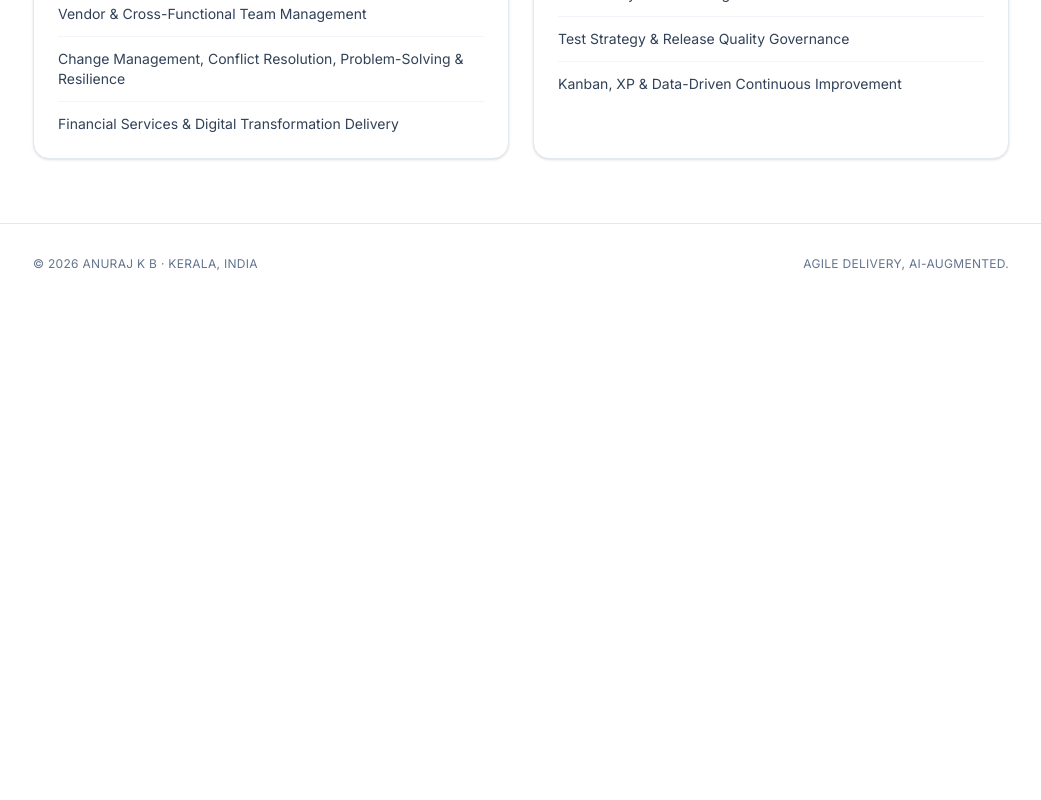
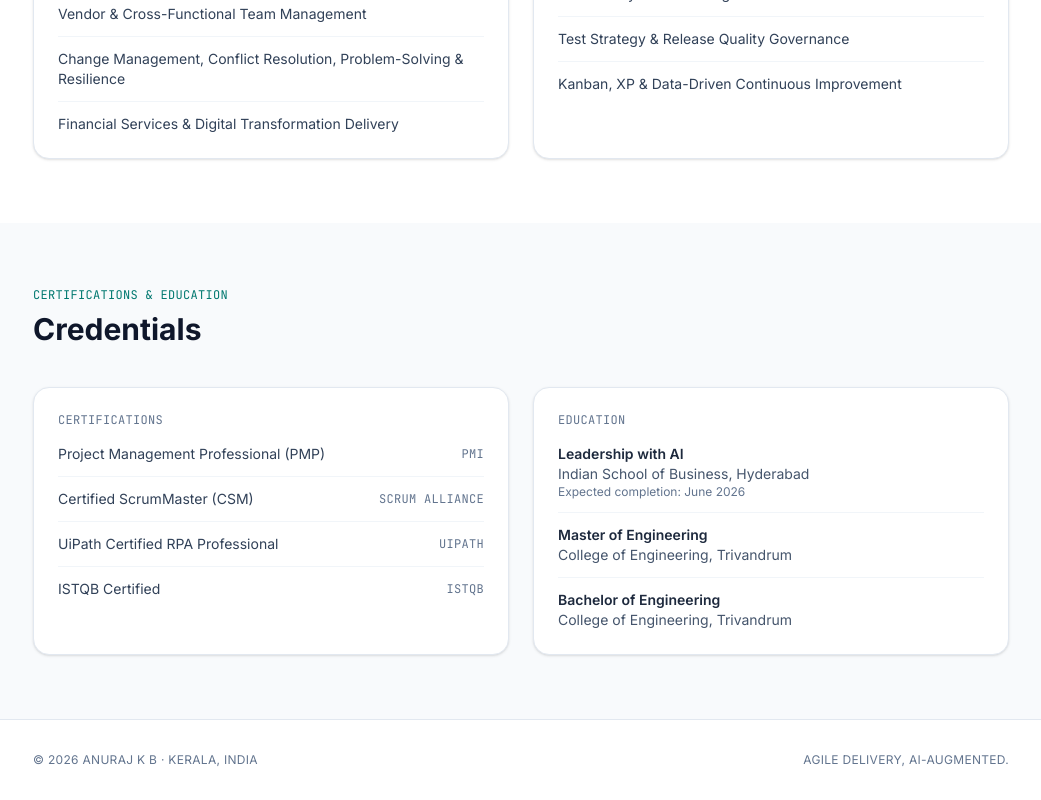
Before and after one commit to anurajkbabu-a11y/sm-portfolio, a Next.js app: page / in a window 1280 px wide. Shown: the part 4267-5067 px from the top of the page, without its empty margins (119-1160 px from the left). Before the commit the page ends 4571 px from the top, so only its background shows below. Built offline with nearby package versions, Linux system fonts and the light colour scheme.

Commit message:
feat: add Credentials (Certifications & Education) section

```diff
--- a/app/page.tsx
+++ b/app/page.tsx
@@ -4,6 +4,7 @@ import About from "@/components/About";
 import Experience from "@/components/Experience";
 import AIHighlights from "@/components/AIHighlights";
 import Skills from "@/components/Skills";
+import Credentials from "@/components/Credentials";
 import Footer from "@/components/Footer";
 
 export default function Home() {
@@ -21,6 +22,7 @@ export default function Home() {
         <Experience />
         <AIHighlights />
         <Skills />
+        <Credentials />
       </main>
 
       <Footer />
--- /dev/null
+++ b/components/Credentials.tsx
@@ -0,0 +1,50 @@
+import { credentials } from "@/content/site";
+
+export default function Credentials() {
+  return (
+    <section id="credentials" className="bg-slate-50 py-16">
+      <div className="mx-auto max-w-5xl px-6">
+        <p className="font-mono text-xs uppercase tracking-wide text-teal-700">
+          {credentials.eyebrow}
+        </p>
+        <h2 className="mt-2 text-2xl font-bold text-slate-900 sm:text-3xl">
+          {credentials.heading}
+        </h2>
+        <div className="mt-10 grid gap-6 sm:grid-cols-2">
+          <div className="rounded-2xl border border-slate-200 bg-white p-6 shadow-sm">
+            <h3 className="font-mono text-xs uppercase tracking-wide text-slate-500">
+              Certifications
+            </h3>
+            <ul className="mt-4 space-y-3">
+              {credentials.certifications.map((cert) => (
+                <li
+                  key={cert.name}
+                  className="flex items-center justify-between gap-3 border-b border-slate-100 pb-3 text-sm text-slate-700 last:border-b-0 last:pb-0"
+                >
+                  <span>{cert.name}</span>
+                  <span className="font-mono text-xs uppercase tracking-wide text-slate-500">
+                    {cert.issuer}
+                  </span>
+                </li>
+              ))}
+            </ul>
+          </div>
+          <div className="rounded-2xl border border-slate-200 bg-white p-6 shadow-sm">
+            <h3 className="font-mono text-xs uppercase tracking-wide text-slate-500">
+              Education
+            </h3>
+            <ul className="mt-4 space-y-3">
+              {credentials.education.map((edu) => (
+                <li key={edu.program} className="border-b border-slate-100 pb-3 last:border-b-0 last:pb-0">
+                  <p className="m-0 text-sm font-semibold text-slate-800">{edu.program}</p>
+                  <p className="m-0 text-sm text-slate-600">{edu.institution}</p>
+                  {edu.note && <p className="m-0 text-xs text-slate-500">{edu.note}</p>}
+                </li>
+              ))}
+            </ul>
+          </div>
+        </div>
+      </div>
+    </section>
+  );
+}
```
